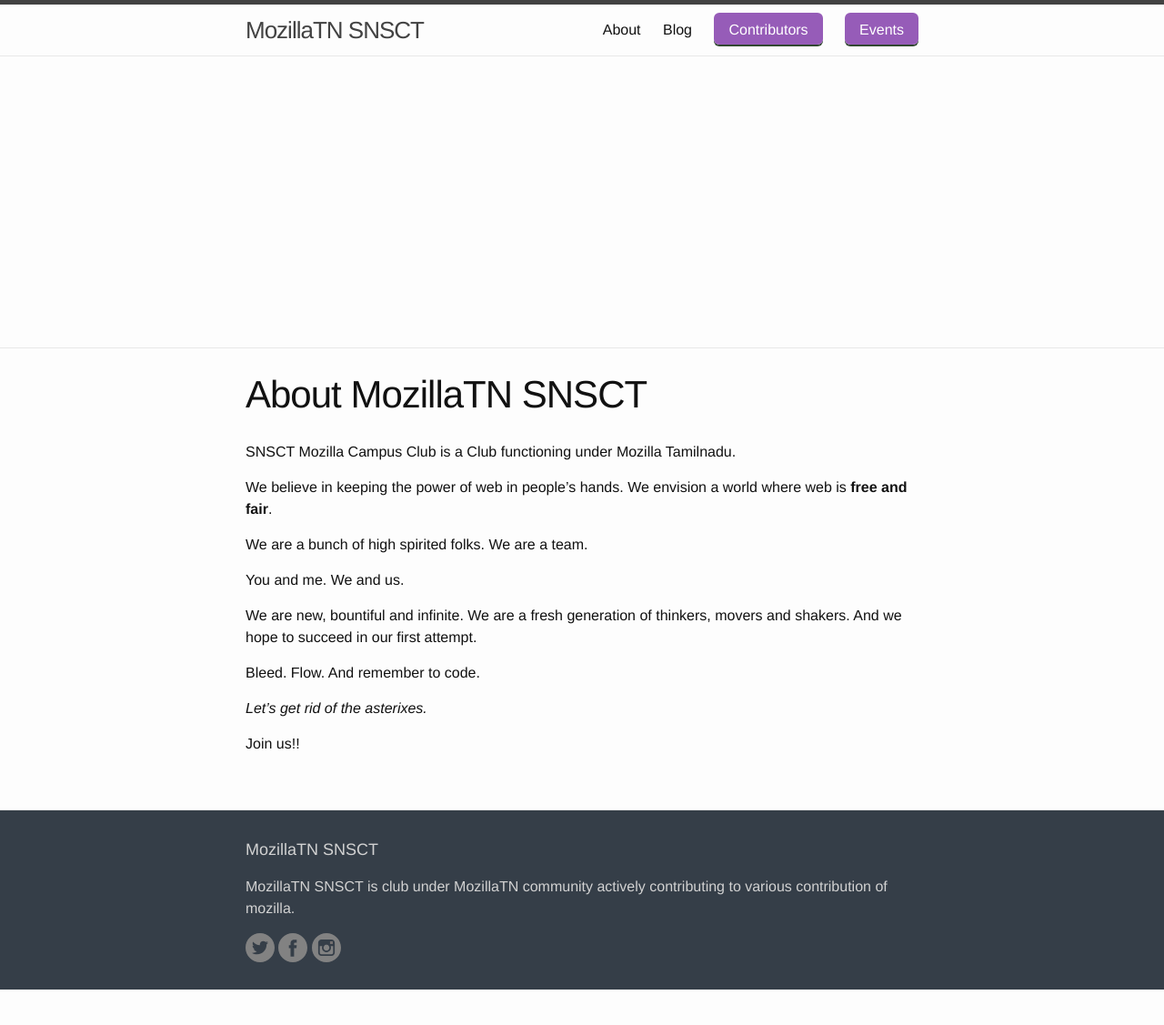
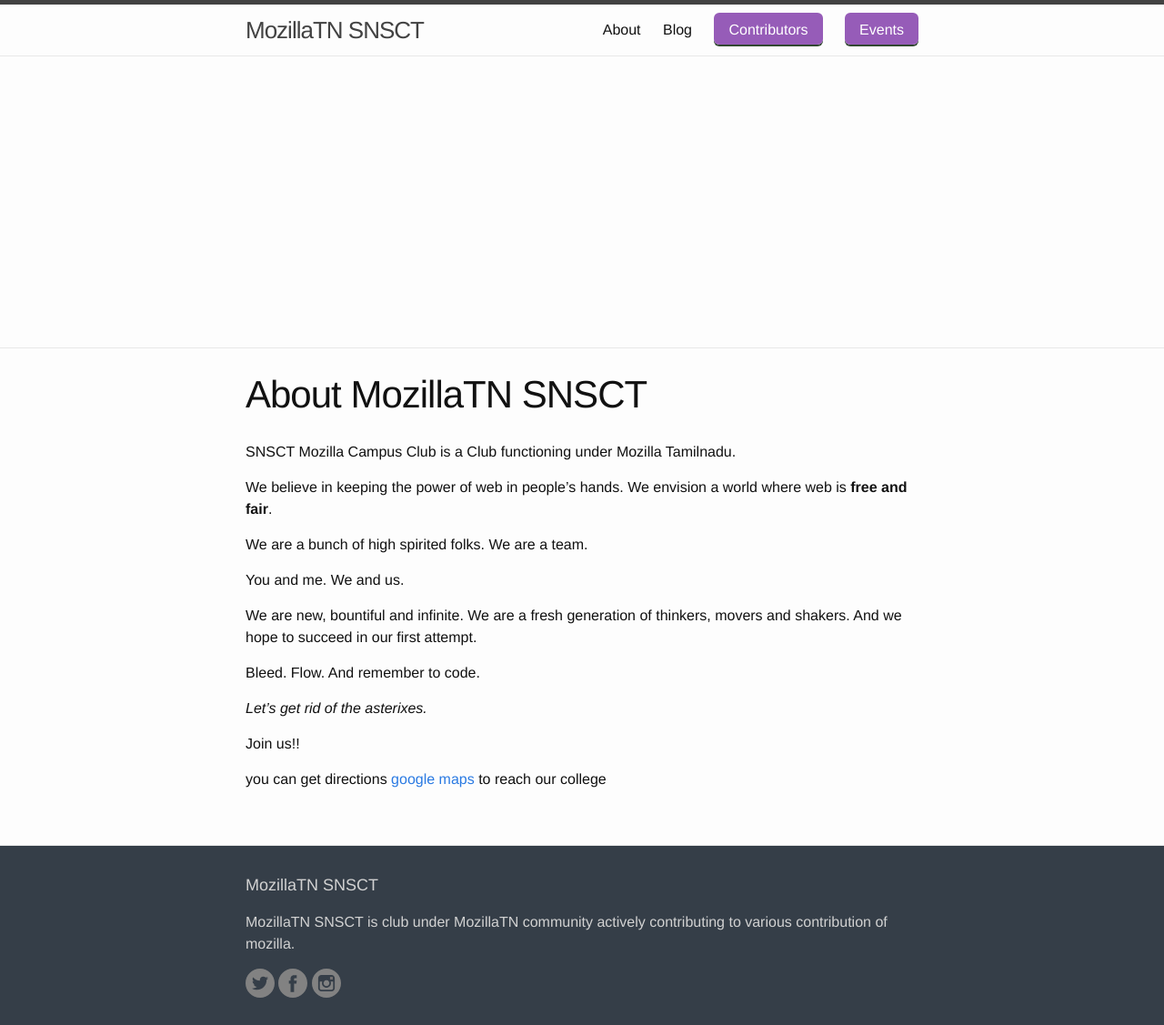
Before and after one commit to MozillaTN/snsct, a Jekyll site: the page built from docs/about.md, in a window 1280 px wide. Shown: the whole page at 91% size. Built offline with Jekyll 4.4.1, drawn with Linux system fonts in a browser that asks for light colours; before the commit the page ends 1088 px from its top, so only the background shows below that.

Commit message:
Update about.md

```diff
--- a/docs/about.md
+++ b/docs/about.md
@@ -21,3 +21,5 @@
 *Let’s get rid of the asterixes.*
 
 Join us!!
+
+you can get directions [google maps](https://www.google.co.in/maps/place/SNS+College+of+Technology/@11.1000155,77.0243736,17z/data=!3m1!4b1!4m5!3m4!1s0x3ba8f83363d71ce7:0xa7689eaf253ccf81!8m2!3d11.1000102!4d77.0265623) to reach our college
```
